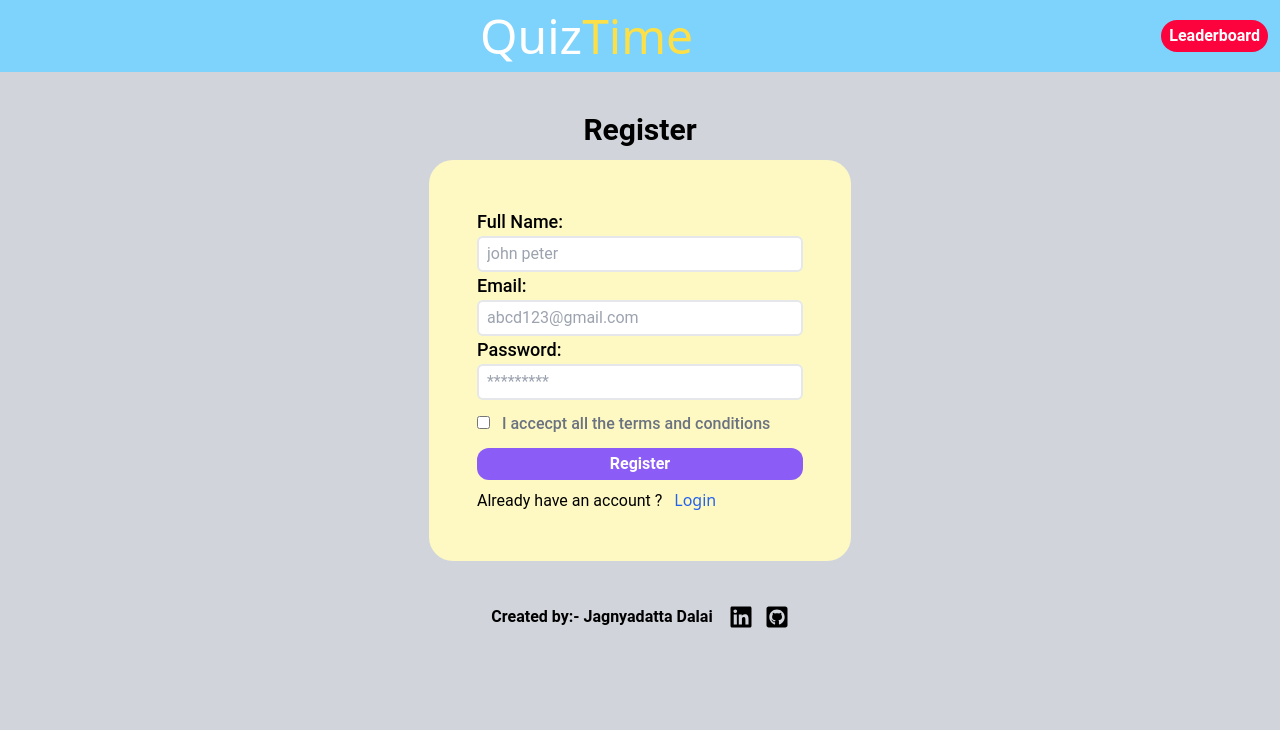
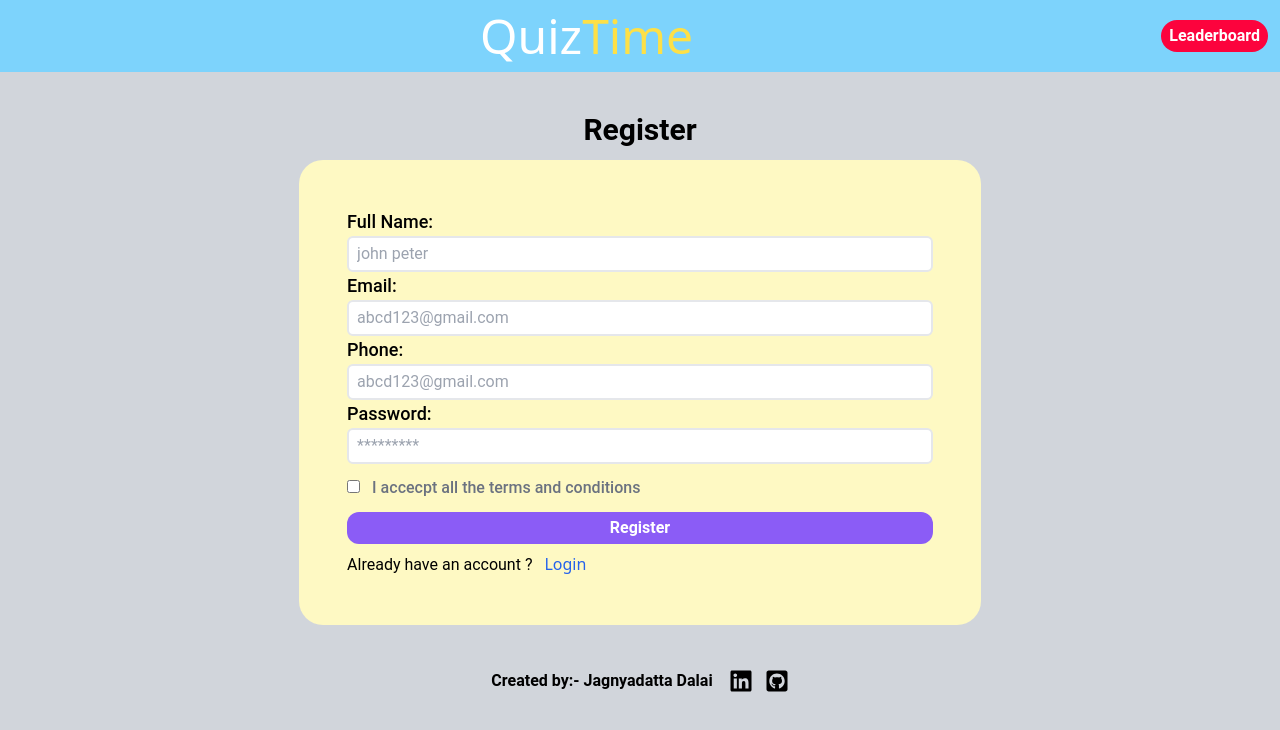
Before and after one commit to jagnyadatta/QuizApp, a React (Vite) app in the folder frontend/: page /register in a window 1280 px wide. Shown: the top 730 px of the page. Built offline with nearby package versions, Linux system fonts and the light colour scheme; a web font is replaced by a local one.

Commit message:
updated Register page

```diff
--- a/frontend/src/components/auth/Register.jsx
+++ b/frontend/src/components/auth/Register.jsx
@@ -7,6 +7,7 @@ const Register = () => {
   const [input, setInput] = useState({
     fullname: "",
     email: "",
+    phoneNumber:"",
     password: "",
   });
   const changeEventHandler = (e) => {
@@ -38,6 +39,15 @@ const Register = () => {
               name="email"
               onChange={changeEventHandler}
             />
+            <label className="text-lg font-medium">Phone:</label>
+            <input
+              className="w-full border-2 focus:border-blue-600 rounded-md py-1 px-2 outline-none"
+              placeholder="abcd123@gmail.com"
+              type="number"
+              value={input.phoneNumber}
+              name="phoneNumber"
+              onChange={changeEventHandler}
+            />
             <br />
             <label className="text-lg font-medium">Password:</label>
             <input
```
Also changed, not shown: 1 other file (tests, documents, lock files or other folders).
